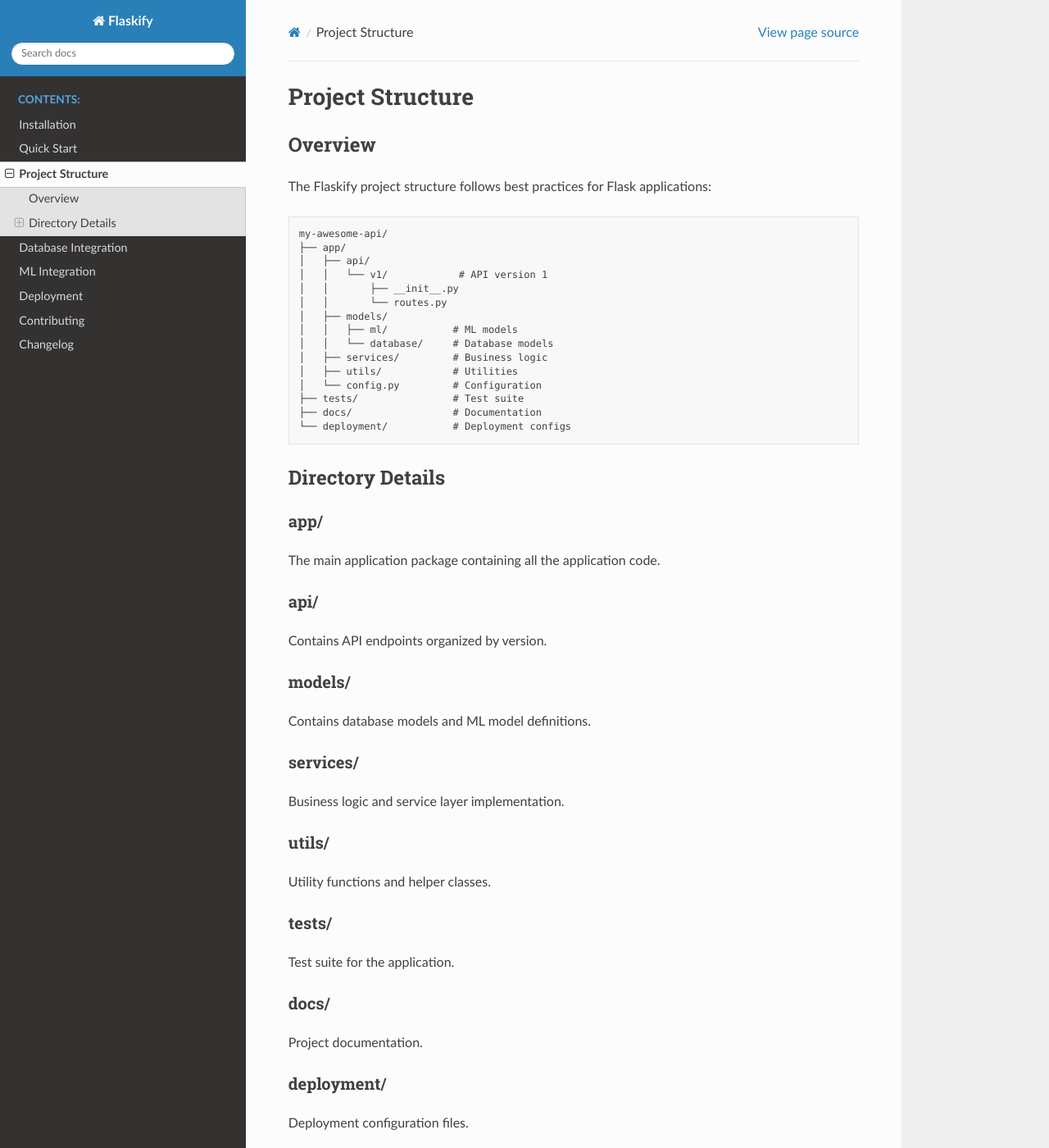
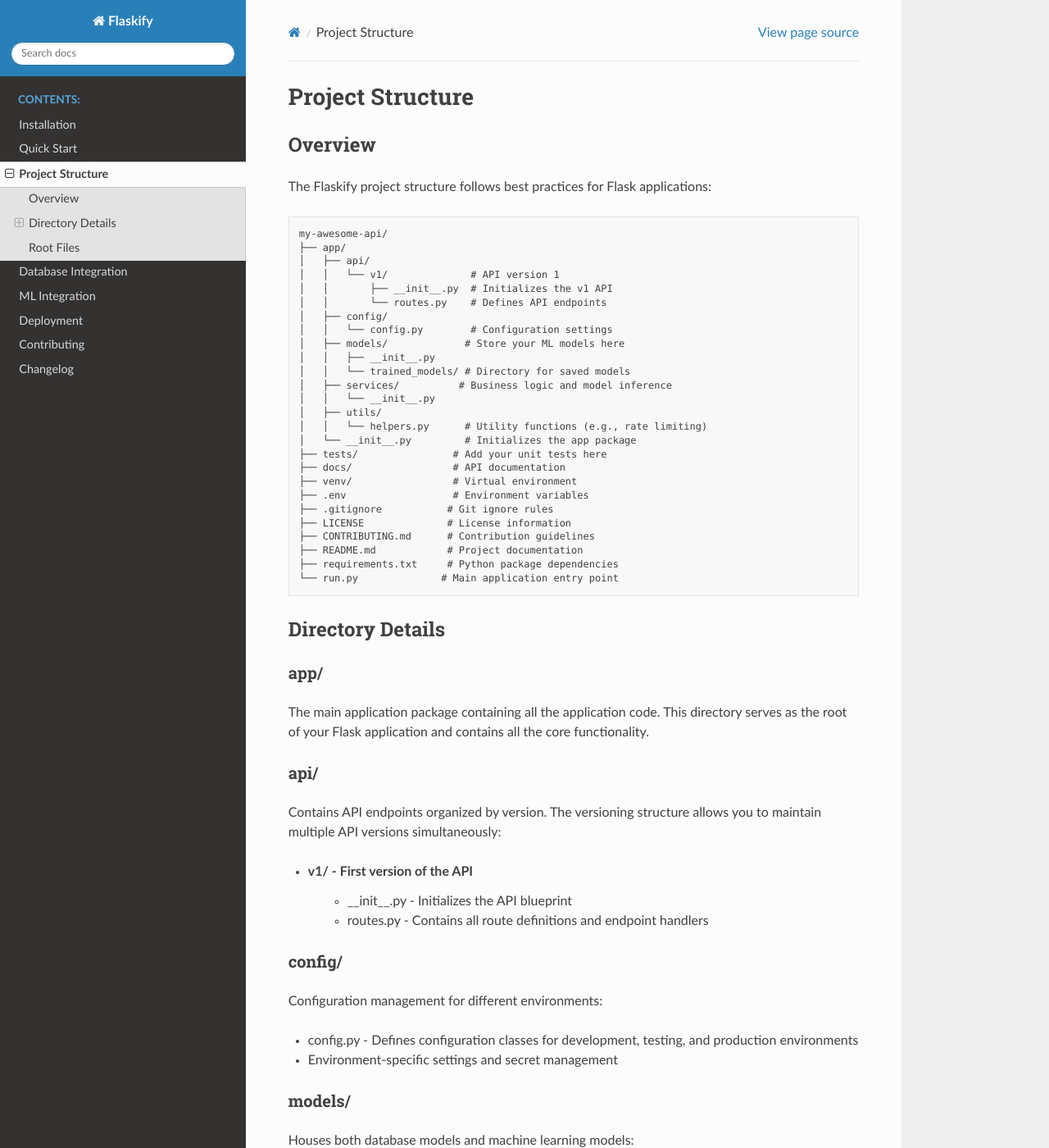
Before and after one commit to DonArtkins/flaskify, a Sphinx documentation site: the page built from docs/project_structure.rst, in a window 1280 px wide and 1400 px high. Shown: the whole window at 82% size. Built offline with Sphinx 7.4.7 and the Read the Docs theme 3.1.0, drawn with Linux system fonts in a browser that asks for light colours; some of the changed text lies outside the part shown.

Commit message:
Finished building my cli's documentation

```diff
--- a/docs/project_structure.rst
+++ b/docs/project_structure.rst
@@ -11,50 +11,112 @@ The Flaskify project structure follows best practices for Flask applications:
     my-awesome-api/
     ├── app/
     │   ├── api/
-    │   │   └── v1/            # API version 1
-    │   │       ├── __init__.py
-    │   │       └── routes.py
-    │   ├── models/
-    │   │   ├── ml/           # ML models
-    │   │   └── database/     # Database models
-    │   ├── services/         # Business logic
-    │   ├── utils/            # Utilities
-    │   └── config.py         # Configuration
-    ├── tests/                # Test suite
-    ├── docs/                 # Documentation
-    └── deployment/           # Deployment configs
+    │   │   └── v1/              # API version 1
+    │   │       ├── __init__.py  # Initializes the v1 API
+    │   │       └── routes.py    # Defines API endpoints
+    │   ├── config/
+    │   │   └── config.py        # Configuration settings
+    │   ├── models/             # Store your ML models here
+    │   │   ├── __init__.py
+    │   │   └── trained_models/ # Directory for saved models
+    │   ├── services/          # Business logic and model inference
+    │   │   └── __init__.py
+    │   ├── utils/
+    │   │   └── helpers.py      # Utility functions (e.g., rate limiting)
+    │   └── __init__.py         # Initializes the app package
+    ├── tests/                # Add your unit tests here
+    ├── docs/                 # API documentation
+    ├── venv/                 # Virtual environment
+    ├── .env                  # Environment variables
+    ├── .gitignore           # Git ignore rules
+    ├── LICENSE              # License information
+    ├── CONTRIBUTING.md      # Contribution guidelines
+    ├── README.md            # Project documentation
+    ├── requirements.txt     # Python package dependencies
+    └── run.py              # Main application entry point
 
 Directory Details
 -----------------
 
 app/
 ~~~~
-The main application package containing all the application code.
+The main application package containing all the application code. This directory serves as the root of your Flask application and contains all the core functionality.
 
 api/
 ~~~~
-Contains API endpoints organized by version.
+Contains API endpoints organized by version. The versioning structure allows you to maintain multiple API versions simultaneously:
+
+* v1/ - First version of the API
+    * __init__.py - Initializes the API blueprint
+    * routes.py - Contains all route definitions and endpoint handlers
+
+config/
+~~~~~~~
+Configuration management for different environments:
+
+* config.py - Defines configuration classes for development, testing, and production environments
+* Environment-specific settings and secret management
 
 models/
 ~~~~~~~
-Contains database models and ML model definitions.
+Houses both database models and machine learning models:
+
+* Database ORM models for data persistence
+* ML model definitions and architectures
+* trained_models/ - Directory for storing serialized ML models and weights
 
 services/
 ~~~~~~~~~
-Business logic and service layer implementation.
+Business logic and service layer implementation:
+
+* Separation of concerns from API routes
+* Model inference and prediction logic
+* Database interaction services
+* External API integrations
 
 utils/
 ~~~~~~
-Utility functions and helper classes.
+Utility functions and helper classes:
+
+* helpers.py - Common utility functions
+* Authentication helpers
+* Rate limiting implementation
+* Custom decorators and middleware
 
 tests/
 ~~~~~~
-Test suite for the application.
+Test suite for the application:
+
+* Unit tests for individual components
+* Integration tests for API endpoints
+* Test fixtures and utilities
+* Coverage reports
 
 docs/
 ~~~~~
-Project documentation.
+Project documentation:
+
+* API specifications and documentation
+* Implementation guides
+* Development setup instructions
+* Deployment guides
 
 deployment/
 ~~~~~~~~~~~
-Deployment configuration files.
+Deployment configuration files:
+
+* Docker configurations
+* CI/CD pipeline definitions
+* Cloud platform specific configurations
+* Environment setup scripts
+
+Root Files
+-----------
+
+* .env - Environment variables for local development
+* .gitignore - Specifies which files Git should ignore
+* LICENSE - Project license information
+* CONTRIBUTING.md - Guidelines for contributing to the project
+* README.md - Project overview and quick start guide
+* requirements.txt - Python package dependencies
+* run.py - Application entry point that initializes and runs the Flask server
```
Also changed, not shown: CONTRIBUTING.md (+41 -293 lines), README.md (+35 -26 lines), docs/changelog.rst (+1 -15 lines), docs/contributing.rst (+18 -49 lines), docs/index.rst (+22 -14 lines), docs/installation.rst (+4 -34 lines), docs/quickstart.rst (+23 -8 lines).
